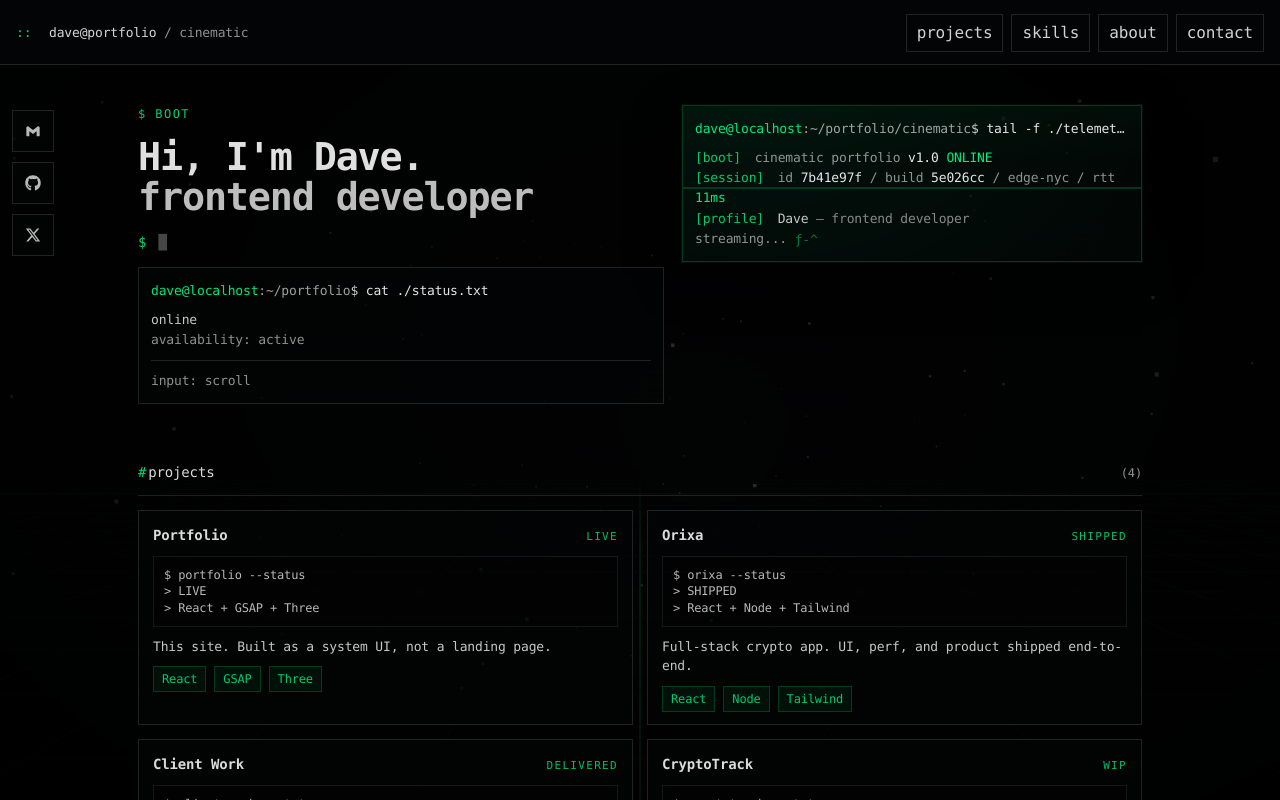
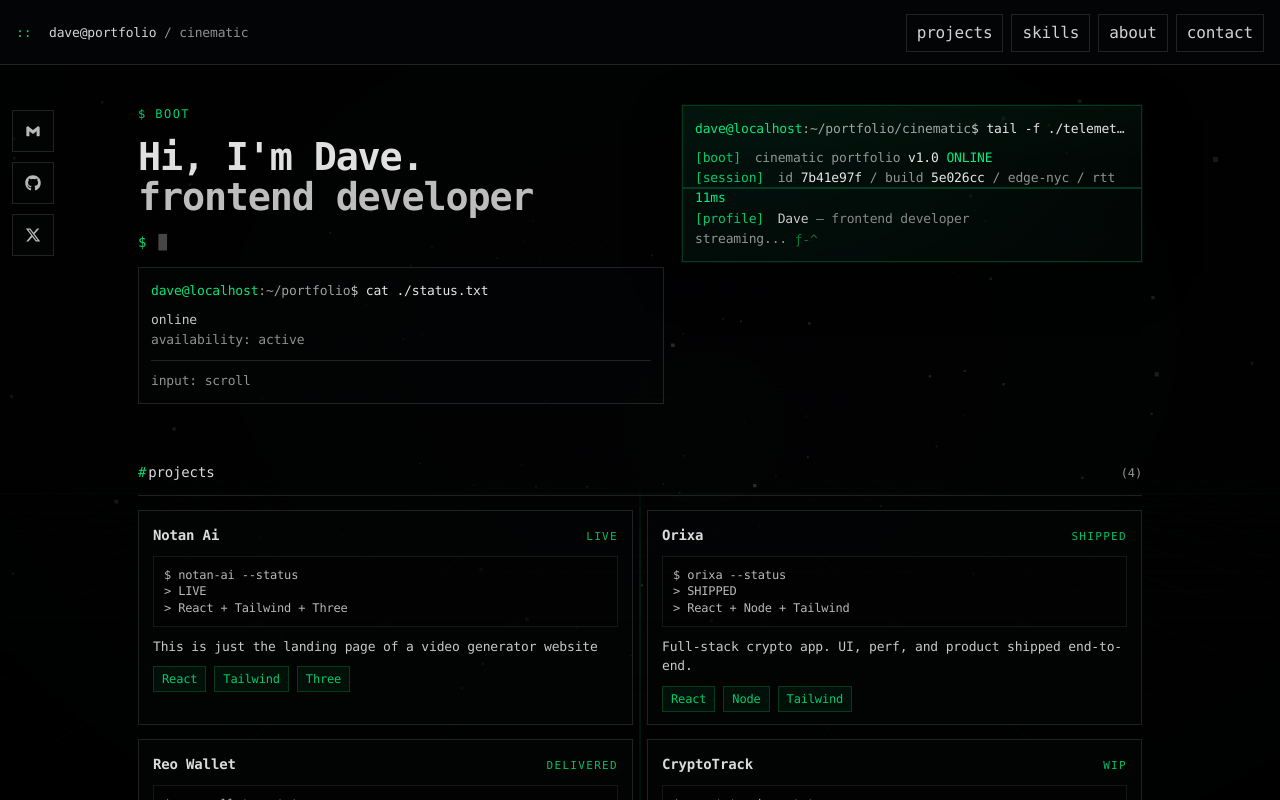
Before and after one commit to Dave56hf/my-portfolio-and-i, a React (Vite) app: page / in a window 1280 px wide. Shown: the top 800 px of the page. Built offline with nearby package versions, Linux system fonts and the light colour scheme.

Commit message:
final changes

```diff
--- a/src/cinematic/ui/ProjectGrid.jsx
+++ b/src/cinematic/ui/ProjectGrid.jsx
@@ -15,7 +15,7 @@ function ProjectCard({ title, meta, desc, stack, href }) {
       </div>
       <div className="projPreview" aria-hidden>
         <pre>
-{`$ ${title.toLowerCase().replace(/\s+/g, "-")} --status
+          {`$ ${title.toLowerCase().replace(/\s+/g, "-")} --status
 > ${meta}
 > ${stack.join(" + ")}`}
         </pre>
@@ -35,11 +35,11 @@ function ProjectCard({ title, meta, desc, stack, href }) {
 export default function ProjectGrid() {
   const projects = [
     {
-      title: "Portfolio",
+      title: "Notan Ai",
       meta: "LIVE",
-      desc: "This site. Built as a system UI, not a landing page.",
-      stack: ["React", "GSAP", "Three"],
-      href: "/",
+      desc: "This is just the landing page of a video generator website",
+      stack: ["React", "Tailwind", "Three"],
+      href: "https://notan-ai-project.vercel.app",
     },
     {
       title: "Orixa",
@@ -49,11 +49,11 @@ export default function ProjectGrid() {
       href: "#projects",
     },
     {
-      title: "Client Work",
+      title: "Reo Wallet",
       meta: "DELIVERED",
       desc: "Landing pages, dashboards, brands. Fast iterations, clean handoff.",
-      stack: ["React", "Figma"],
-      href: "#projects",
+      stack: ["React", "css", "Javascript"],
+      href: "https://reo-psi.vercel.app",
     },
     {
       title: "CryptoTrack",
```
